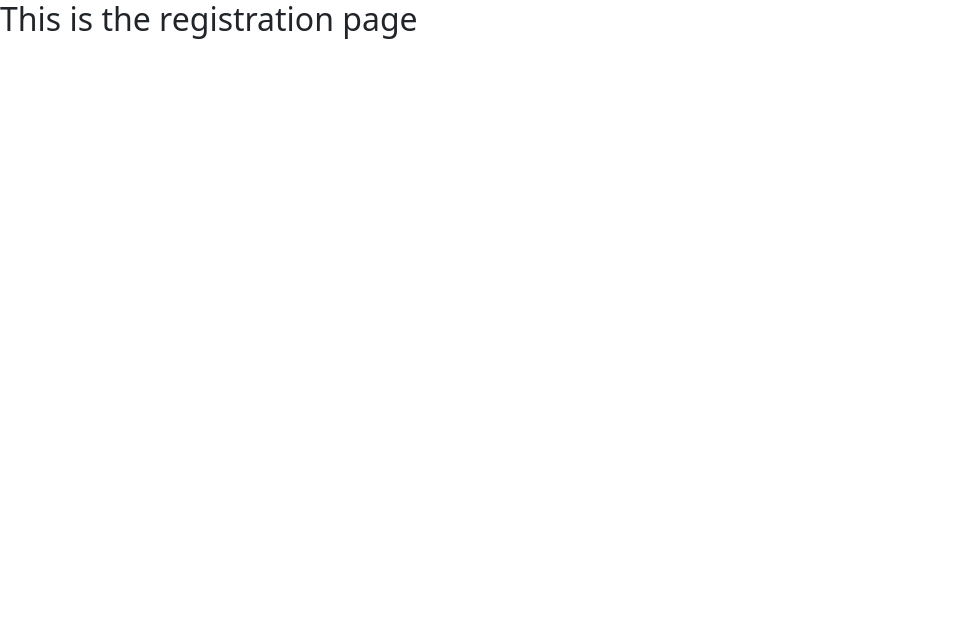
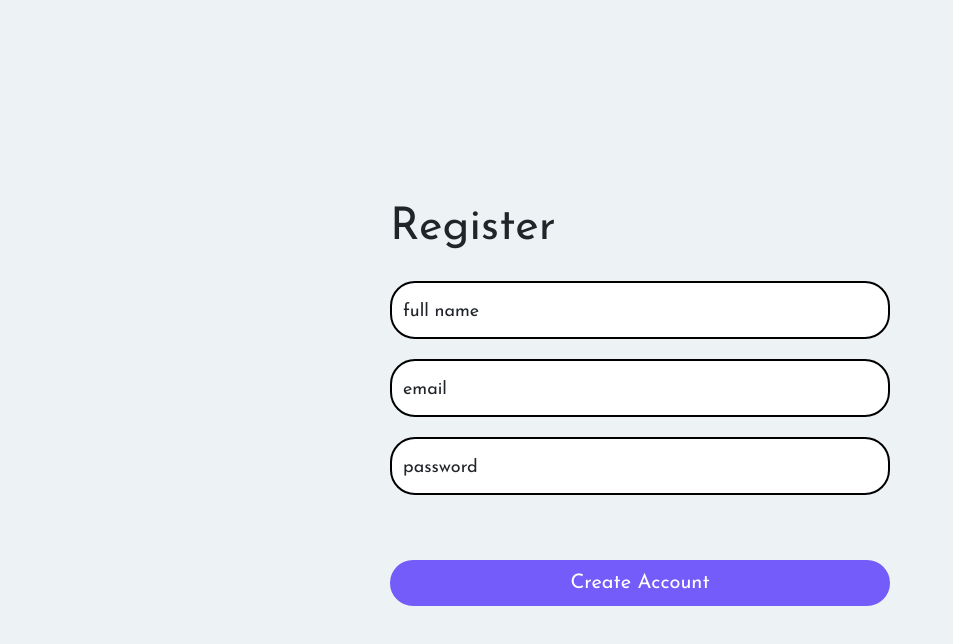
Before and after one commit to gwharris/startup-matchmaker, a React (Create React App) app in the folder frontend/: page /register in a window 1280 px wide. Shown: the top 644 px of the page, without its empty margins (0-953 px from the left). Built offline with nearby package versions, Linux system fonts and the light colour scheme.

Commit message:
Completed Registration page

```diff
--- a/frontend/src/components/register.js
+++ b/frontend/src/components/register.js
@@ -1,10 +1,43 @@
 import React from 'react'
+import './styles/register.css';
+import {Button, Container, Row, Col, Form, FloatingLabel} from 'react-bootstrap';
+import { Link } from 'react-router-dom';
 
 const Register = () => {
     return (
-        <div>
-            <h2>This is the registration page</h2>
-        </div>
+        <Container className='rgContainer'>
+            <Row className='row'>
+                <Col className='midCol'>
+                    <div className='register'>Register</div>
+                    <Form>
+
+                        <Form.Group className="nameForm">
+                            <FloatingLabel label="full name">
+                                <Form.Control className="nameBorder" type="name" placeholder="full name" />
+                            </FloatingLabel>
+                        </Form.Group>
+
+                        <Form.Group className = 'rpEmailForm'>
+                            <FloatingLabel label="email">
+                                <Form.Control className="rpEmailBorder" type="email" placeholder="email" />
+                            </FloatingLabel>
+                        </Form.Group>
+
+                        <Form.Group className="rpPasswordForm">
+                            <FloatingLabel label="password">
+                                <Form.Control className="rpPasswordBorder" type="password" placeholder="password" />
+                            </FloatingLabel>
+                        </Form.Group>
+
+                        <Link to="/login">
+                            <Button className='createAcctButton'>Create Account</Button>
+                        </Link>
+
+                    </Form>
+                </Col>
+            </Row>
+        </Container>
+
     )
 }
 
--- /dev/null
+++ b/frontend/src/components/styles/register.css
@@ -0,0 +1,76 @@
+@import url('https://fonts.googleapis.com/css2?family=Josefin+Sans&display=swap');
+
+.rgContainer {
+    max-width: 100%;
+    max-height: 100%;
+    height: 100vh;
+}
+
+.row {
+    max-height: 100%;
+    height: 100%;
+}
+
+.midCol {
+    display: flex;
+    flex-wrap: wrap;
+    align-content: center;
+    flex-direction: column;
+    justify-content: center;
+    background-color: #edf2f4;
+    height: 100%;
+}
+
+.register {
+    font-family: 'Josefin Sans', sans-serif;
+    font-size: 45px;
+    margin-bottom: 20px;
+}
+
+.nameForm {
+    margin-bottom: 20px;
+    width: 500px;
+
+    font-family: 'Josefin Sans', sans-serif;
+    font-size: large;
+}
+
+.nameBorder {
+    border-radius: 25px;
+    border: 2px solid #000000;
+}
+
+.rpEmailForm {
+    margin-bottom: 20px;
+    width: 500px;
+    font-family: 'Josefin Sans', sans-serif;
+    font-size: large;
+}
+
+.rpEmailBorder {
+    border-radius: 25px;
+    border: 2px solid #000000;
+
+}
+
+.rpPasswordForm {
+    margin-bottom: 65px;
+    width: 500px;
+    font-family: 'Josefin Sans', sans-serif;
+    font-size: large;
+}
+
+.rpPasswordBorder {
+    border-radius: 25px;
+    border: 2px solid #000000;
+}
+
+.createAcctButton {
+    width: 500px !important;
+    font-family: 'Josefin Sans', sans-serif !important;
+    font-size: 20px !important;
+    border-radius: 25px !important;
+    border: 2px solid #735cf9 !important;
+    background-color: #735cf9 !important;
+    outline: none !important;
+}
```
